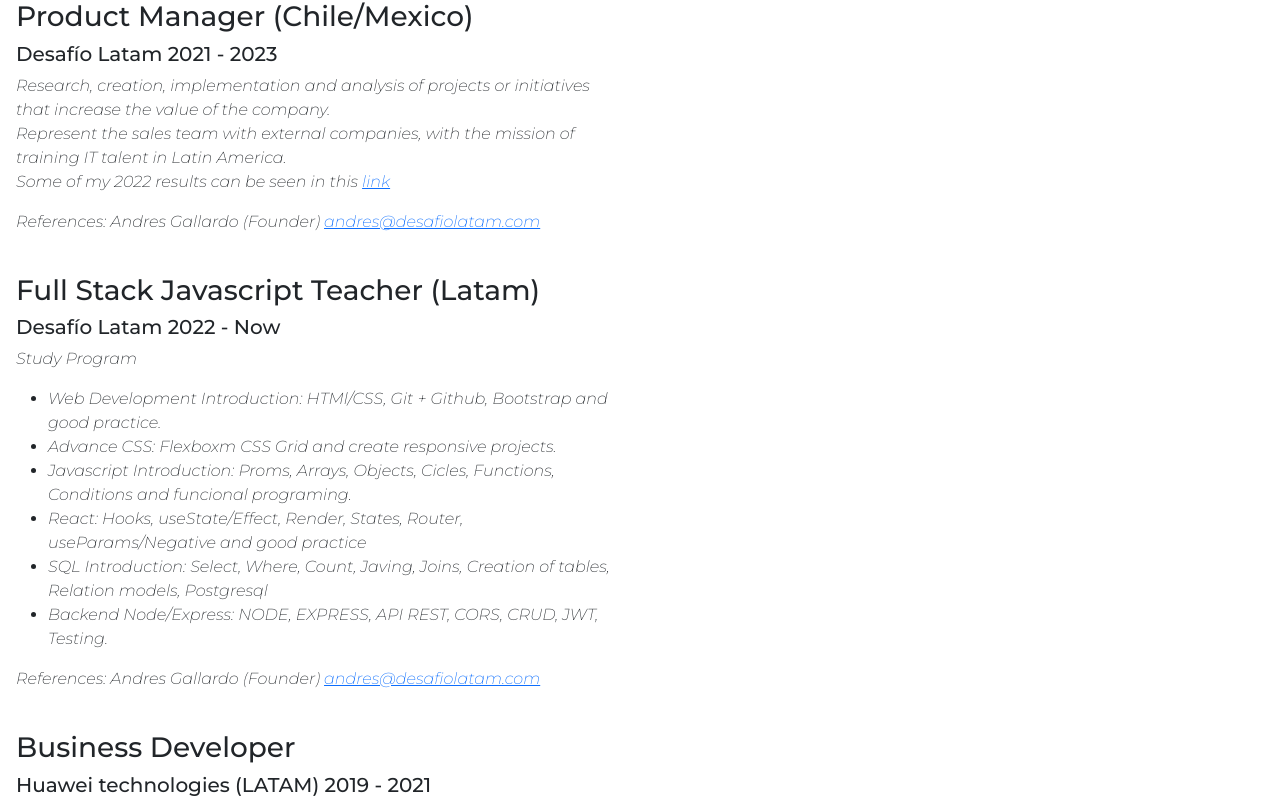
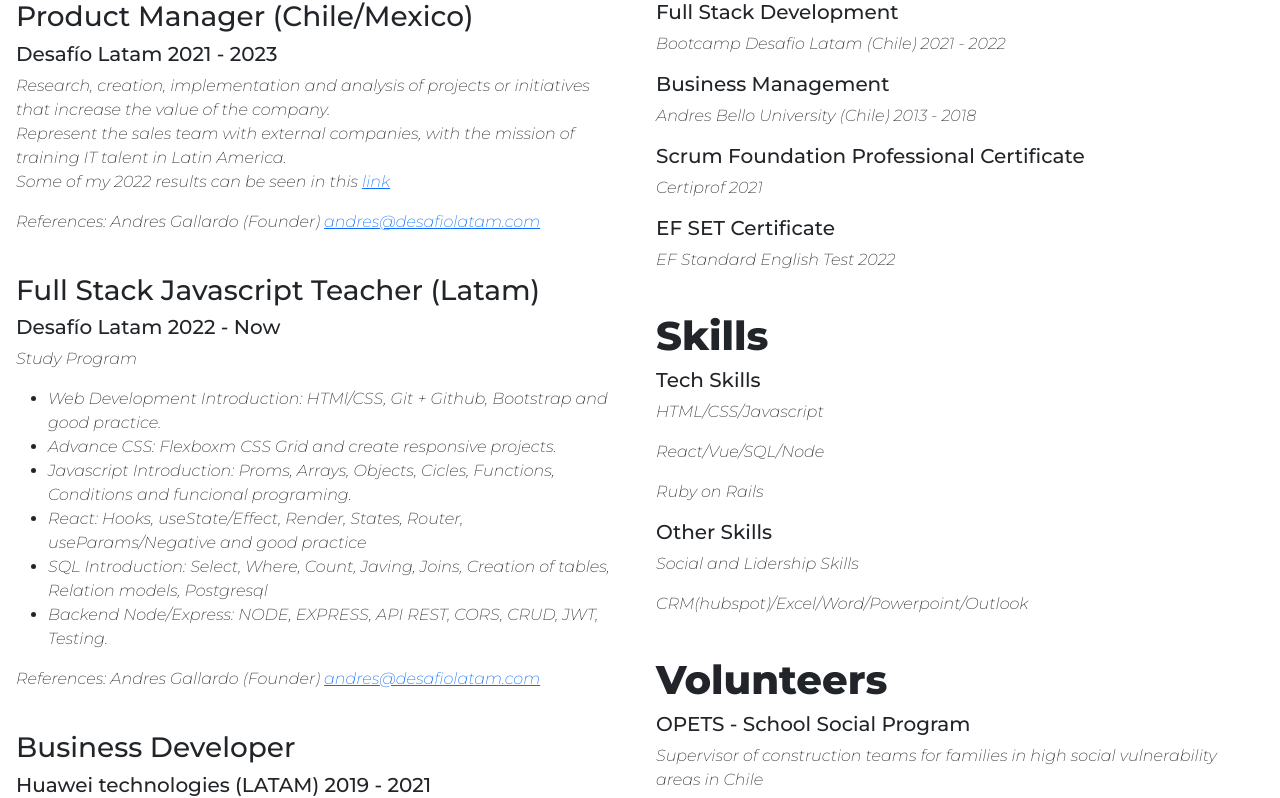
Before and after one commit to rquinterosv/Resume_2023_Bootstrap, a plain HTML site: page index.html in a window 1280 px wide. Shown: the part 704-1502 px from the top of the page. Drawn offline with nearby package versions, Linux system fonts and the light colour scheme.

Commit message:
education, skills and volunteers experience setup

```diff
--- a/index.html
+++ b/index.html
@@ -98,9 +98,9 @@
 
     <!-- Experience -->
 
-    <div class="container-fluid text-start experience">
+    <div class="container-fluid text-start">
         <div class="row">
-          <div class="col-sm p-3">
+          <div class="col-sm p-3 experience">
             <h1>Work Experience</h1>
             <h3>Product Manager (Chile/Mexico)</h3>
             <h5>Desafío Latam 2021 - 2023</h5>
@@ -134,7 +134,36 @@
 
 
           </div>
-          <div class="col-sm p-3">col-sm</div>
+          <div class="col-sm p-3 experience">
+            <h1>Education & Certificates</h1>
+            <h5>Full Stack Development</h5>
+            <p>Bootcamp Desafio Latam (Chile) 2021 - 2022</p>
+            <h5>Business Management</h5>
+            <p>Andres Bello University (Chile) 2013 - 2018</p>
+            <h5>Scrum Foundation Professional Certificate</h5>
+            <p>Certiprof 2021</p>
+            <h5>EF SET Certificate</h5>
+            <p>EF Standard English Test 2022</p>
+
+            <br>
+
+            <h1>Skills</h1>
+            <h5>Tech Skills</h5>
+            <p>HTML/CSS/Javascript</p>
+            <p>React/Vue/SQL/Node</p>
+            <p>Ruby on Rails</p>
+            <h5>Other Skills</h5>
+            <p>Social and Lidership Skills</p>
+            <p>CRM(hubspot)/Excel/Word/Powerpoint/Outlook</p>
+
+            <br>
+
+            <h1>Volunteers</h1>
+            <h5>OPETS - School Social Program</h5>
+            <p>Supervisor of construction teams for families in high social vulnerability areas in Chile</p>
+            <h5>Techo para Chile - Chile Social Program</h5>
+            <p>Participating in construction teams to build houses for families in high social vulnerability areas in Chile </p>
+          </div>
         </div>
       </div>
 
```
